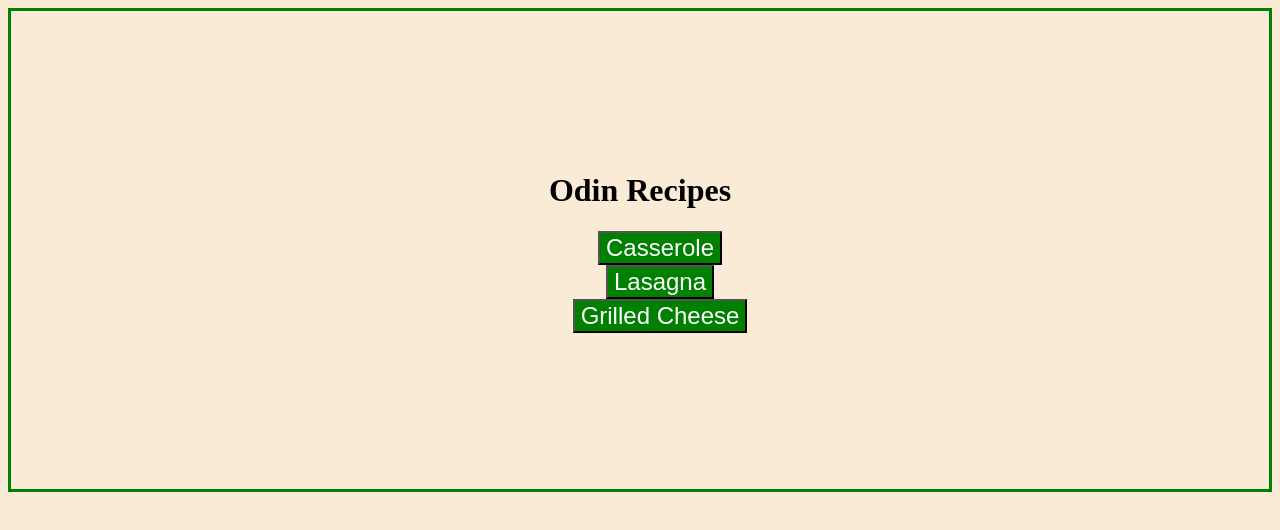
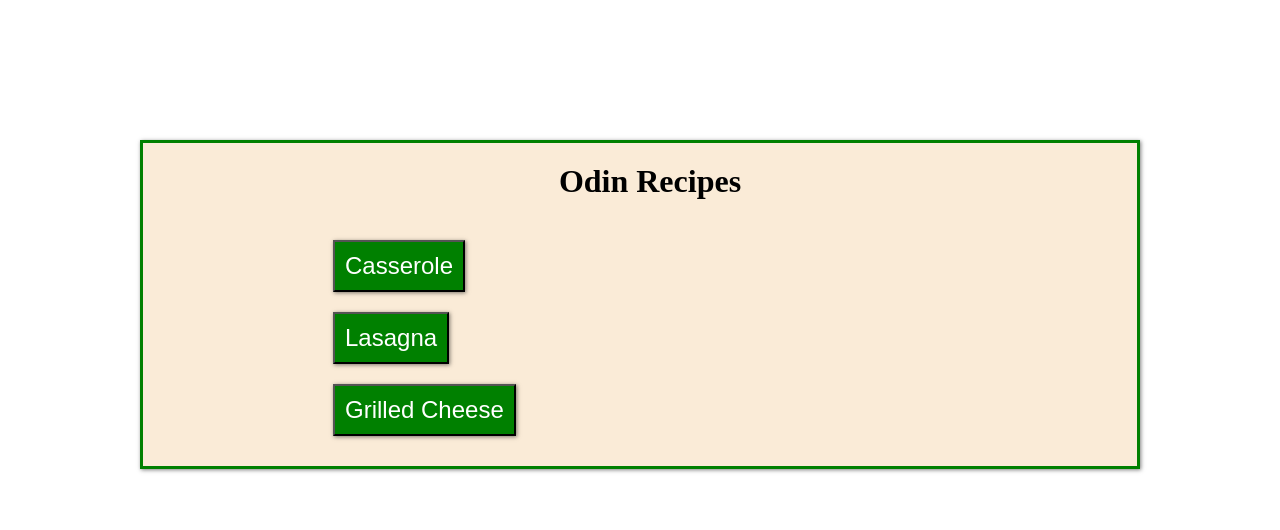
Before and after one commit to Alcoremortis/odin-recipes, a plain HTML site: page index.html in a window 1280 px wide. Drawn offline with Linux system fonts and the light colour scheme.

Commit message:
add more styles

```diff
--- a/styles.css
+++ b/styles.css
@@ -1,23 +1,40 @@
+*,
+*::after,
+*::before {
+    box-sizing: border-box;
+}
+
 * {
-    background-color: antiquewhite;
     font: Helvitica, "Times New Roman", serif;
+    margin: 0;
+    padding: 0;
 }
 
 h1 {
     text-align: center;
+    margin-left: 20px;
+    padding-bottom: 30px;
+}
+
+h3 {
+    padding: 20px;
 }
 
 .center-vert {
     padding: 140px 140px;
-    border: 3px solid green;
 }
 
 .recipe-links {
     list-style: none;
-    text-align: center;
     line-height: 16px;
+    text-align: justify;
+    margin-left: 160px;
 }
 /*applies this only to the first page list*/
+
+button {
+    box-shadow: 1px 1px 4px rgba(0,0,0,.5);
+}
 
 button,
 a {
@@ -38,8 +55,18 @@ img {
 
 .recipe-card {
     text-align: center;
+    background-color: antiquewhite;
+    border: 3px solid green;
+    padding: 20px;
+    box-shadow: 1px 1px 4px rgba(0,0,0,.5);
 }
 
 .recipe-content {
     text-align: left;
+    padding: 20px;
 }
+
+button {
+    padding: 10px;
+    margin: 10px;
+}
```
